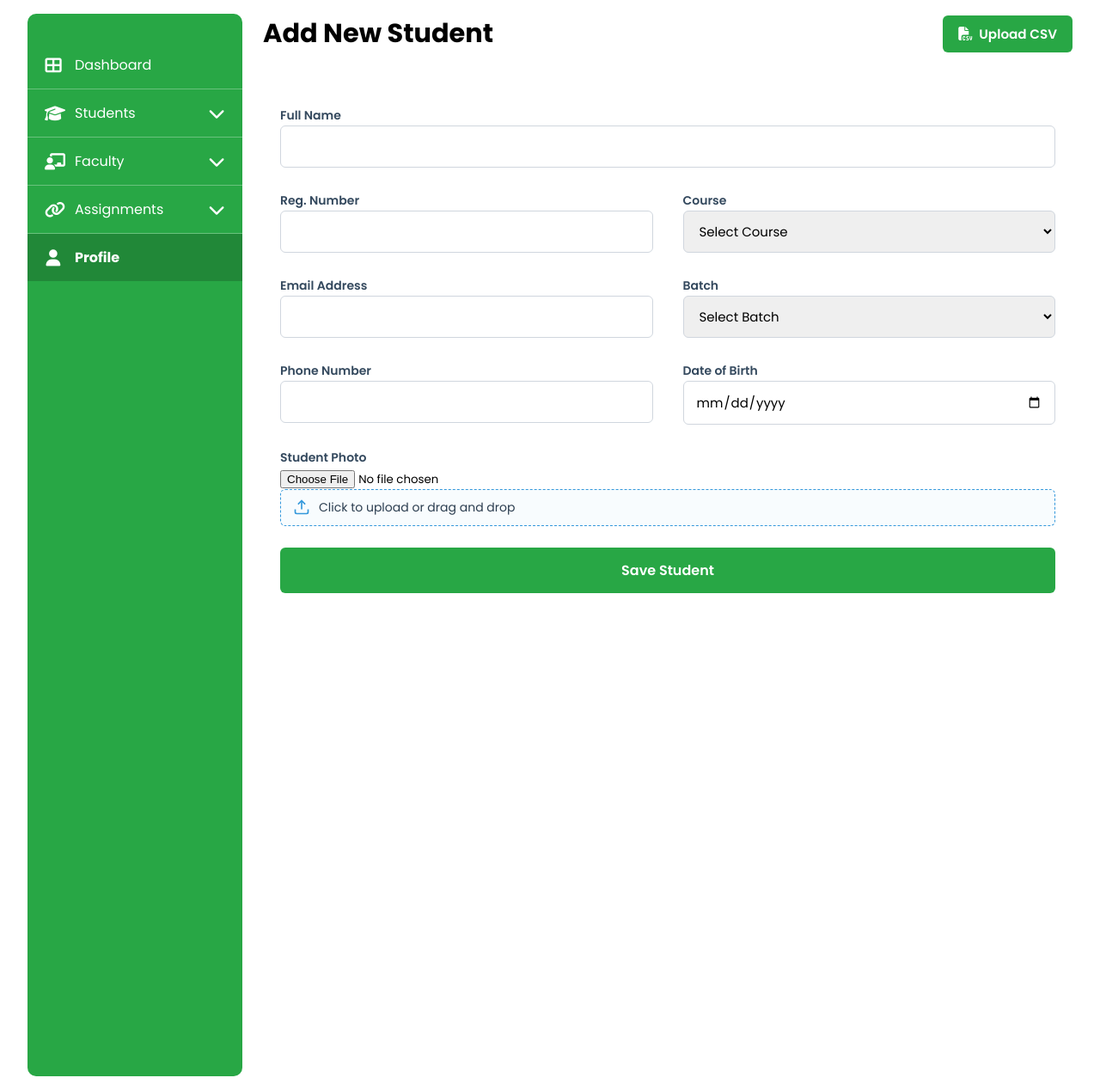
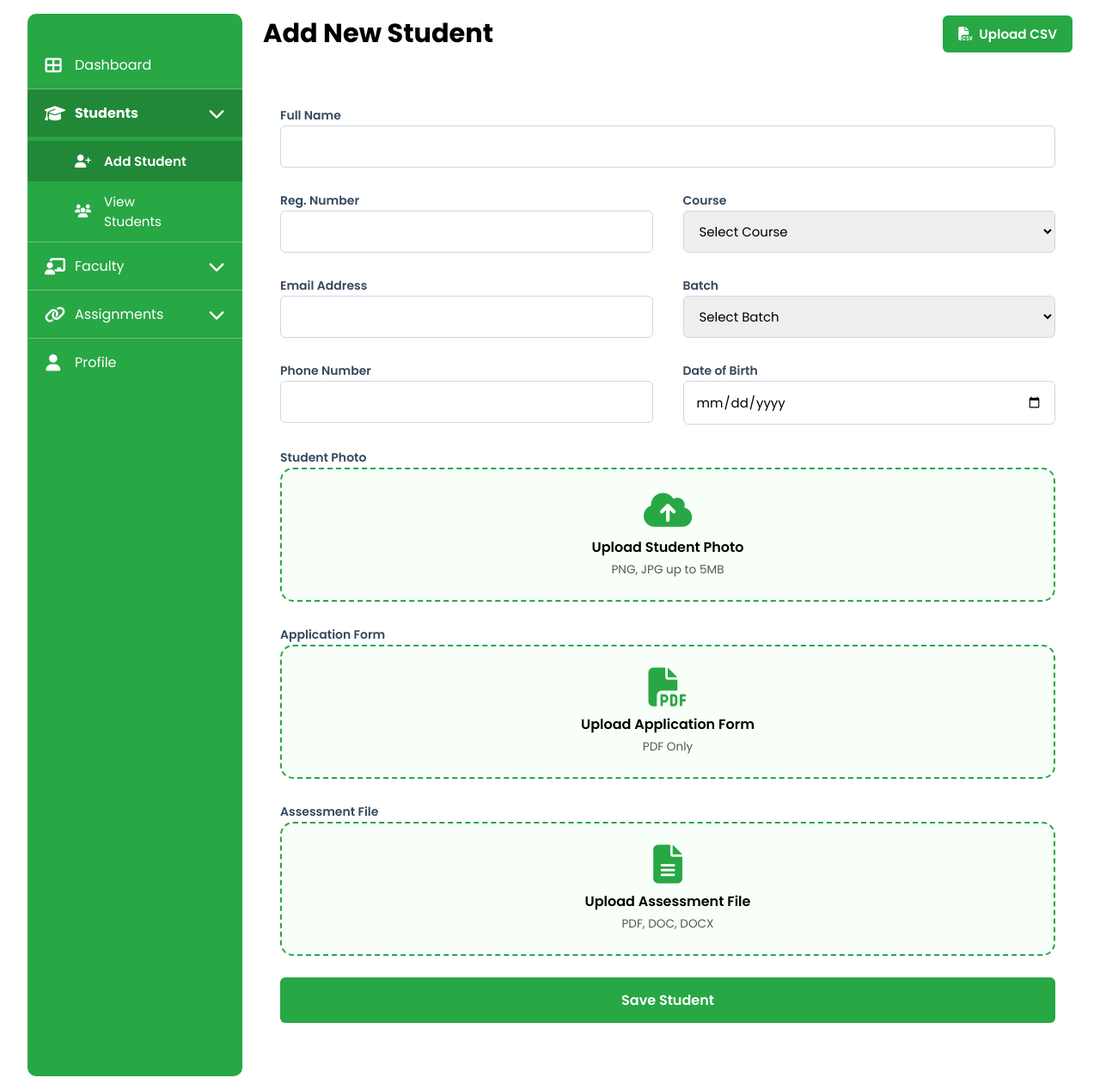
Before and after one commit to ohJeez/Mentor-Mentee, a Django app: template templates/Admin/admin_addStudent.html in a window 1280 px wide. Shown: the part 93-1361 px from the top of the page at 86% size. Run offline with Django 4.2, Linux system fonts and the light colour scheme; the template is opened without the code that fills it, so the values that code supplies are empty; parts of the project's set-up code (start-up, migrations or seed data) failed here and were passed over.

Commit message:
27-11-25

```diff
--- a/templates/Admin/admin_addStudent.html
+++ b/templates/Admin/admin_addStudent.html
@@ -12,14 +12,58 @@
 
   <link rel="stylesheet" href="https://cdnjs.cloudflare.com/ajax/libs/font-awesome/6.4.0/css/all.min.css" />
   <link href="https://fonts.googleapis.com/css2?family=Poppins:wght@400;600;700&display=swap" rel="stylesheet" />
+
+  <style>
+    /* ✨ STYLISH FILE UPLOAD CARDS */
+
+    .file-upload-card {
+      width: 100%;
+      border: 2px dashed #28a745;
+      padding: 25px;
+      border-radius: 15px;
+      text-align: center;
+      background: #f8fff8;
+      cursor: pointer;
+      transition: 0.3s ease;
+    }
+
+    .file-upload-card:hover {
+      background: #e9ffe9;
+      border-color: #1f7e35;
+      transform: scale(1.01);
+    }
+
+    .file-upload-card i {
+      font-size: 45px;
+      color: #28a745;
+      margin-bottom: 8px;
+    }
+
+    .file-upload-title {
+      font-weight: 600;
+      font-size: 1rem;
+      color: #000;
+      margin-bottom: 4px;
+    }
+
+    .file-upload-hint {
+      font-size: 0.85rem;
+      color: #555;
+      margin-top: 4px;
+    }
+
+    .file-input-hidden {
+      display: none;
+    }
+  </style>
 </head>
 
 <body>
 
-  <!-- ✅ HEADER -->
+  <!-- ========== HEADER ========== -->
   <header class="header">
     <div class="header-left">
-      <img src="{% static 'Assets/logo.png' %}" alt="RCSS Logo" class="header-logo" />
+      <img src="{% static 'Assets/logo.png' %}" class="header-logo" />
       <div class="header-title">
         <h2 class="rcss-title">RCSS</h2>
         <p class="rcss-subtitle">RAJAGIRI COLLEGE OF SOCIAL SCIENCES (AUTONOMOUS)</p>
@@ -32,7 +76,7 @@
       <h3>{{admin.name}}</h3>
       <div class="user-profile-icon">
         {% if admin.admin_image %}
-        <img src="{% static 'admin/admin_image/' %}{{admin.admin_image}}" alt="admin profile">
+        <img src="{% static 'admin/admin_image/' %}{{admin.admin_image}}" />
         {% else %}
         <i class="fas fa-user"></i>
         {% endif %}
@@ -42,31 +86,31 @@
   </header>
 
 
-  <!-- ✅ PAGE BODY -->
+  <!-- PAGE BODY -->
   <div class="container">
 
-    <!-- ✅ SIDEBAR -->
+    <!-- SIDEBAR -->
     <aside class="sidebar">
       <nav class="menu">
 
-      <a class="menu-item" href="/admin_dashboard">
+        <a href="/admin_dashboard" class="menu-item">
           <i class="fas fa-th-large"></i><span>Dashboard</span>
         </a>
 
-      <hr class="menu-divider">
+        <hr class="menu-divider" />
 
-      <div class="dropdown">
-        <a class="menu-item dropdown-toggle">
+        <div class="dropdown open">
+          <a class="menu-item dropdown-toggle active">
             <i class="fas fa-graduation-cap"></i><span>Students</span>
             <i class="fas fa-chevron-down dropdown-icon"></i>
           </a>
-        <div class="dropdown-menu">
-          <a class="dropdown-item" href="/admin_addStudent"><i class="fas fa-user-plus"></i>Add Student</a>
-          <a class="dropdown-item" href="/admin_ViewStudents"><i class="fas fa-users"></i>View Students</a>
+          <div class="dropdown-menu" style="display:flex;">
+            <a href="/admin_addStudent" class="dropdown-item active"><i class="fas fa-user-plus"></i>Add Student</a>
+            <a href="/admin_ViewStudents" class="dropdown-item"><i class="fas fa-users"></i>View Students</a>
           </div>
         </div>
 
-      <hr class="menu-divider">
+        <hr class="menu-divider" />
 
         <div class="dropdown">
           <a class="menu-item dropdown-toggle">
@@ -74,12 +118,12 @@
             <i class="fas fa-chevron-down dropdown-icon"></i>
           </a>
           <div class="dropdown-menu">
-          <a class="dropdown-item" href="/admin_addFaculty"><i class="fas fa-user-plus"></i>Add Faculty</a>
-          <a class="dropdown-item" href="/admin_viewFaculty"><i class="fas fa-users"></i>View Faculty</a>
+            <a href="/admin_addFaculty" class="dropdown-item"><i class="fas fa-user-plus"></i>Add Faculty</a>
+            <a href="/admin_viewFaculty" class="dropdown-item"><i class="fas fa-users"></i>View Faculty</a>
           </div>
         </div>
 
-      <hr class="menu-divider">
+        <hr class="menu-divider" />
 
         <div class="dropdown">
           <a class="menu-item dropdown-toggle">
@@ -87,24 +131,25 @@
             <i class="fas fa-chevron-down dropdown-icon"></i>
           </a>
           <div class="dropdown-menu">
-          <a class="dropdown-item" href="/admin_AddAssignment"><i class="fas fa-user-plus"></i>Assign Student</a>
-          <a class="dropdown-item" href="/admin_ViewAssignments"><i class="fas fa-users"></i>View Assignments</a>
+            <a href="/admin_AddAssignment" class="dropdown-item"><i class="fas fa-user-plus"></i>Assign Student</a>
+            <a href="/admin_ViewAssignments" class="dropdown-item"><i class="fas fa-users"></i>View Assignments</a>
           </div>
         </div>
 
-      <hr class="menu-divider">
+        <hr class="menu-divider" />
 
-      <a class="menu-item active" href="/admin_profile">
+        <a href="/admin_profile" class="menu-item">
           <i class="fas fa-user"></i><span>Profile</span>
         </a>
 
       </nav>
     </aside>
 
-    <!-- ✅ MAIN CONTENT -->
+
+    <!-- MAIN CONTENT -->
     <main class="main-content">
 
-     <!-- ✅ PAGE HEADER + CSV UPLOAD BUTTON -->
+      <!-- Page Header -->
       <div class="page-top-actions">
         <h2>Add New Student</h2>
 
@@ -121,27 +166,29 @@
       <div class="csv-alert">{{ message }}</div>
       {% endif %}
 
-      <!-- ✅ ADD STUDENT FORM -->
+
+      <!-- Add Student Form -->
       <div class="student-form-container">
 
-        <form id="studentForm" method="post" enctype="multipart/form-data" action="/admin_addStudent">
+        <form method="post" enctype="multipart/form-data" action="/admin_addStudent">
           {% csrf_token %}
+
           <div class="form-grid">
 
             <div class="form-group full-width">
-              <label for="name">Full Name</label>
-              <input type="text" id="name" name="name" required>
+              <label>Full Name</label>
+              <input type="text" name="name" required>
             </div>
 
             <div class="form-group">
-              <label for="roll">Reg. Number</label>
-              <input type="text" id="roll" name="roll" required>
+              <label>Reg. Number</label>
+              <input type="text" name="roll" required>
             </div>
 
             <div class="form-group">
-              <label for="department">Course</label>
-              <select id="department" name="department" required>
-                <option value="">Select Course</option>
+              <label>Course</label>
+              <select name="department" required>
+                <option>Select Course</option>
                 {% for i in courses %}
                 <option value="{{i.course_id}}">{{i.course_name}}</option>
                 {% endfor %}
@@ -149,14 +196,14 @@
             </div>
 
             <div class="form-group">
-              <label for="email">Email Address</label>
-              <input type="email" id="email" name="email" required>
+              <label>Email Address</label>
+              <input type="email" name="email" required>
             </div>
 
             <div class="form-group">
-              <label for="batch">Batch</label>
-              <select id="batch" name="batch" required>
-                <option value="">Select Batch</option>
+              <label>Batch</label>
+              <select name="batch" required>
+                <option>Select Batch</option>
                 {% for i in batch %}
                 <option value="{{i.batch_id}}">{{i.batch_name}}</option>
                 {% endfor %}
@@ -164,28 +211,47 @@
             </div>
 
             <div class="form-group">
-              <label for="phone">Phone Number</label>
-              <input type="text" id="phone" name="phone" required>
+              <label>Phone Number</label>
+              <input type="text" name="phone" required>
             </div>
 
             <div class="form-group">
-              <label for="dob">Date of Birth</label>
-              <input type="date" id="dob" name="dob" required>
+              <label>Date of Birth</label>
+              <input type="date" name="dob" required>
             </div>
 
+            <!-- Student Photo Upload -->
             <div class="form-group full-width">
-              <label for="photo">Student Photo</label>
+              <label>Student Photo</label>
               <div class="photo-upload-wrapper">
-                <input type="file" id="photo" name="photo" accept="image/*" required class="photo-input">
-                <div class="photo-upload-area">
-                  <svg class="upload-icon" viewBox="0 0 24 24" fill="none" stroke="currentColor" stroke-width="2">
-                    <path d="M21 15v4a2 2 0 0 1-2 2H5a2 2 0 0 1-2-2v-4"></path>
-                    <polyline points="17 8 12 3 7 8"></polyline>
-                    <line x1="12" y1="3" x2="12" y2="15"></line>
-                  </svg>
-                  <p class="upload-text">Click to upload or drag and drop</p>
-                  <p class="upload-hint">PNG, JPG up to 5MB</p>
+                <input type="file" name="photo" class="file-input-hidden" accept="image/*" required id="studentPhotoInput">
+                <div class="file-upload-card" onclick="document.getElementById('studentPhotoInput').click()">
+                  <i class="fas fa-cloud-upload-alt"></i>
+                  <div class="file-upload-title">Upload Student Photo</div>
+                  <div class="file-upload-hint">PNG, JPG up to 5MB</div>
                 </div>
+              </div>
+            </div>
+
+            <!-- Application Form -->
+            <div class="form-group full-width">
+              <label>Application Form</label>
+              <input type="file" class="file-input-hidden" name="application_form" accept=".pdf" id="appFormInput" required>
+              <div class="file-upload-card" onclick="document.getElementById('appFormInput').click()">
+                <i class="fas fa-file-pdf"></i>
+                <div class="file-upload-title">Upload Application Form</div>
+                <div class="file-upload-hint">PDF Only</div>
+              </div>
+            </div>
+
+            <!-- Assessment File -->
+            <div class="form-group full-width">
+              <label>Assessment File</label>
+              <input type="file" class="file-input-hidden" name="assessment_file" accept=".pdf,.doc,.docx" id="assessmentInput" required>
+              <div class="file-upload-card" onclick="document.getElementById('assessmentInput').click()">
+                <i class="fas fa-file-alt"></i>
+                <div class="file-upload-title">Upload Assessment File</div>
+                <div class="file-upload-hint">PDF, DOC, DOCX</div>
               </div>
             </div>
 
@@ -200,13 +266,10 @@
 
   </div>
 
-  <!-- ✅ DROPDOWN SCRIPT -->
   <script>
     document.querySelectorAll('.dropdown-toggle').forEach(toggle => {
-      toggle.addEventListener('click', function (e) {
-        e.preventDefault();
-        const dropdown = this.closest('.dropdown');
-        dropdown.classList.toggle('open');
+      toggle.addEventListener('click', function () {
+        this.closest('.dropdown').classList.toggle('open');
       });
     });
   </script>
```
Also changed, not shown: MentorMentee/views.py (+15 -0 lines). Lines whose indentation alone changed are shown as unchanged.
